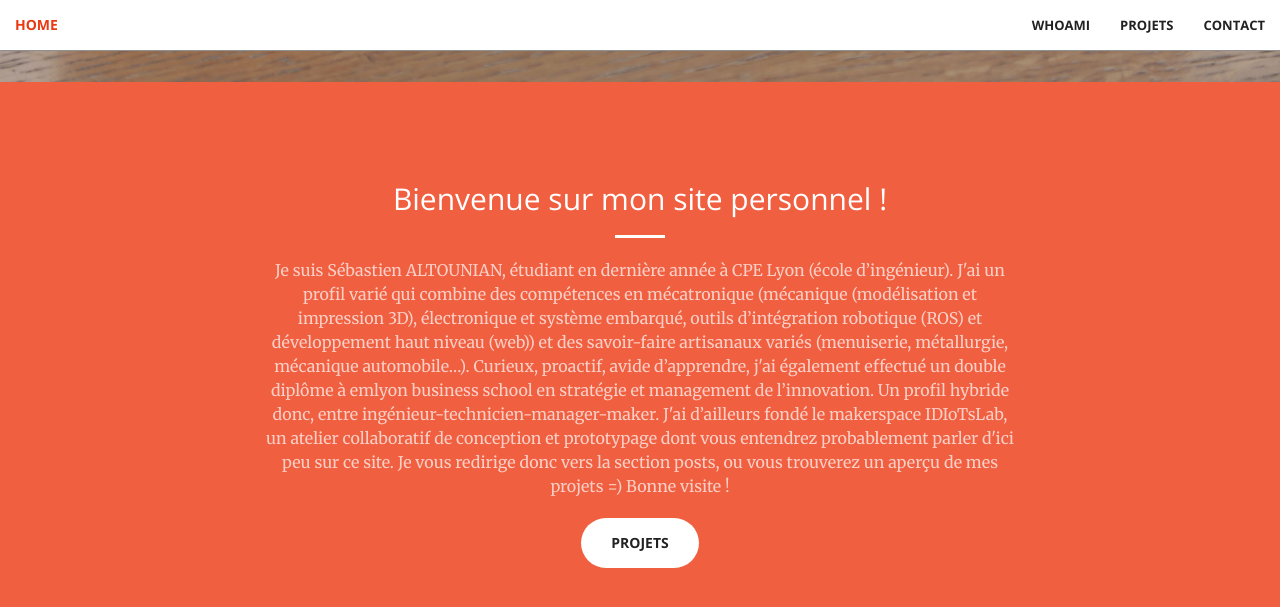
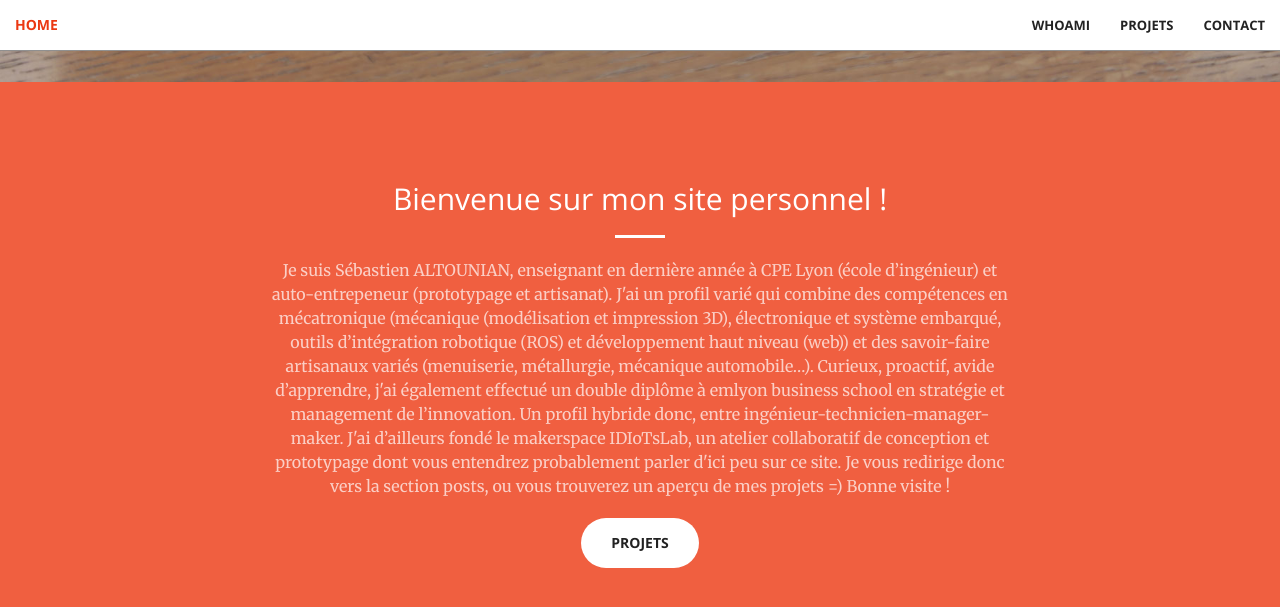
Before and after one commit to Deathura/deathura.github.io, a Jekyll site: the page built from index.md, in a window 1280 px wide and 900 px high, scrolled down 818 px, cut to the strip 0-644 px from the top of the window. Shown: the top 607 px of the strip. Built offline with Jekyll 4.4.1, drawn with Linux system fonts in a browser that asks for light colours.

Commit message:
Update call-to-action.html

```diff
--- a/_includes/call-to-action.html
+++ b/_includes/call-to-action.html
@@ -4,7 +4,7 @@
             <div class="col-lg-8 col-lg-offset-2 text-center">
                 <h2 class="section-heading">Bienvenue sur mon site personnel !</h2>
                 <hr class="light">
-                <p class="text-faded">Je suis Sébastien ALTOUNIAN, étudiant en dernière année à CPE Lyon (école d’ingénieur).
+                <p class="text-faded">Je suis Sébastien ALTOUNIAN, enseignant en dernière année à CPE Lyon (école d’ingénieur) et auto-entrepeneur (prototypage et artisanat).
                     J'ai un profil varié qui combine des compétences en mécatronique (mécanique (modélisation et impression 3D),
                     électronique et système embarqué, outils d’intégration robotique (ROS) et développement haut niveau (web))
                     et des savoir-faire artisanaux variés (menuiserie, métallurgie, mécanique automobile…).
```
